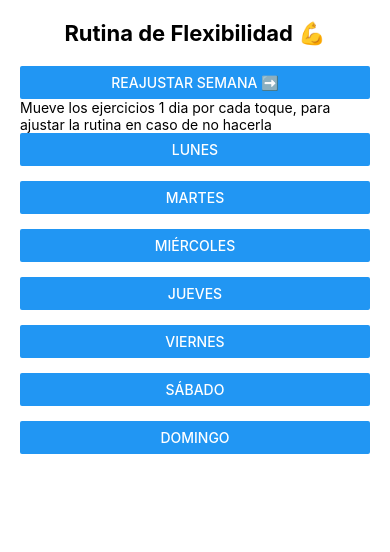
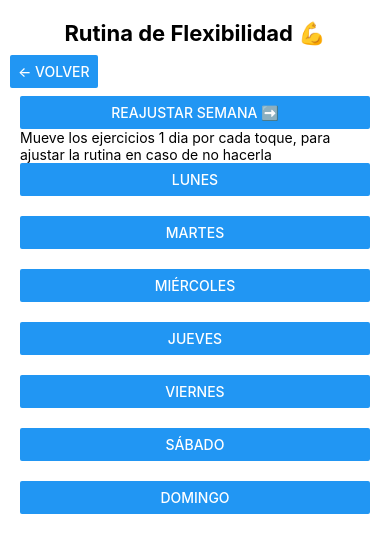
Before and after one commit to julianproplayer/Trabajo_Final_TrainUp, a React Native app: screen /Flexibilidad in a window 390 px wide. Shown: the top 552 px of the page. Built offline with nearby package versions, Linux system fonts and the light colour scheme.

Commit message:
El boton para volver para atras fue puesto en todas las pantallas correspondientes, excepto algunas como homescreen.tsx al ser una que no tiene nada antes de la misma

```diff
--- a/screens/DefinicionDiaScreen.tsx
+++ b/screens/DefinicionDiaScreen.tsx
@@ -1,6 +1,6 @@
 
 import React, { useEffect } from 'react';
-import { View, Text, StyleSheet, BackHandler, FlatList } from 'react-native';
+import { View, Text, StyleSheet, BackHandler, FlatList, Button } from 'react-native';
 import { StackNavigationProp } from '@react-navigation/stack';
 import { RouteProp } from '@react-navigation/native';
 import { RootStackParamList } from '../navigation';
@@ -27,6 +27,9 @@ export default function DefinicionDiaScreen({ navigation, route }: Props) {
 
   return (
     <View style={styles.container}>
+      <View style={styles.backButton}>
+        <Button title='← Volver' onPress={() => navigation.goBack()}/>
+      </View>
       <Text style={styles.title}>Rutina de {day} 💪</Text>
       <FlatList
         data={exercises}
@@ -46,5 +49,11 @@ const styles = StyleSheet.create({
   container: { flex:1, padding:20, backgroundColor:"#fff" },
   title: { fontSize:22, fontWeight:"bold", marginBottom:20, textAlign:"center" },
   card: { marginBottom:15, padding:15, borderWidth:1, borderRadius:8 },
-  exercise: { fontSize:18, fontWeight:"600" }
+  exercise: { fontSize:18, fontWeight:"600" },
+  backButton: {
+    position:"absolute",
+    top:55,   // lo baja un poco para que no quede pegado al notch
+    left:10,  // lo empuja a la izquierda
+    alignSelf:"flex-start"
+  }
 });
--- a/screens/DefinicionScreen.tsx
+++ b/screens/DefinicionScreen.tsx
@@ -85,6 +85,9 @@ export default function VolumenScreen({ navigation }: Props) {
 
   return (
     <View style={styles.container}>
+      <View style={styles.backButton}>
+        <Button title='← Volver' onPress={() => navigation.goBack()}/>
+      </View>
       <Text style={styles.title}>Rutina de Definición 💪</Text>
       <Button title="Reajustar semana ➡️" onPress={shiftRoutines} />
       <Text style={styles.text}>Mueve los ejercicios 1 dia por cada toque, para ajustar la rutina en caso de no hacerla</Text>
@@ -106,7 +109,13 @@ export default function VolumenScreen({ navigation }: Props) {
 
 const styles = StyleSheet.create({
   container: { flex:1, padding:20, backgroundColor:"#fff" },
-  title: { fontSize:22, fontWeight:"bold", marginBottom:20, textAlign:"center" },
+  title: { fontSize:22, fontWeight:"bold", marginBottom:50, textAlign:"center" },
   text: { fontSize:14},
-  card: { marginBottom:15 }
+  card: { marginBottom:15 },
+  backButton: {
+    position:"absolute",
+    top:55,   // lo baja un poco para que no quede pegado al notch
+    left:10,  // lo empuja a la izquierda
+    alignSelf:"flex-start"
+  }
 });
--- a/screens/FlexibilidadDiaScreen.tsx
+++ b/screens/FlexibilidadDiaScreen.tsx
@@ -1,5 +1,5 @@
 import React, { useEffect } from 'react';
-import { View, Text, StyleSheet, BackHandler, FlatList } from 'react-native';
+import { View, Text, StyleSheet, BackHandler, FlatList, Button } from 'react-native';
 import { StackNavigationProp } from '@react-navigation/stack';
 import { RouteProp } from '@react-navigation/native';
 import { RootStackParamList } from '../navigation';
@@ -26,6 +26,9 @@ export default function FlexibilidadDiaScreen({ navigation, route }: Props) {
 
   return (
     <View style={styles.container}>
+      <View style={styles.backButton}>
+        <Button title='← Volver' onPress={() => navigation.goBack()}/>
+      </View>
       <Text style={styles.title}>Rutina de {day} 💪</Text>
       <FlatList
         data={exercises}
@@ -45,5 +48,11 @@ const styles = StyleSheet.create({
   container: { flex:1, padding:20, backgroundColor:"#fff" },
   title: { fontSize:22, fontWeight:"bold", marginBottom:20, textAlign:"center" },
   card: { marginBottom:15, padding:15, borderWidth:1, borderRadius:8 },
-  exercise: { fontSize:18, fontWeight:"600" }
+  exercise: { fontSize:18, fontWeight:"600" },
+  backButton: {
+    position:"absolute",
+    top:50,   // lo baja un poco para que no quede pegado al notch
+    left:10,  // lo empuja a la izquierda
+    alignSelf:"flex-start"
+  }
 });
--- a/screens/FlexibilidadScreen.tsx
+++ b/screens/FlexibilidadScreen.tsx
@@ -85,6 +85,9 @@ export default function FlexibilidadScreen({ navigation }: Props) {
 
   return (
     <View style={styles.container}>
+      <View style={styles.backButton}>
+        <Button title='← Volver' onPress={() => navigation.goBack()}/>
+      </View>
       <Text style={styles.title}>Rutina de Flexibilidad 💪</Text>
       <Button title="Reajustar semana ➡️" onPress={shiftRoutines} />
       <Text style={styles.text}>Mueve los ejercicios 1 dia por cada toque, para ajustar la rutina en caso de no hacerla</Text>
@@ -106,7 +109,13 @@ export default function FlexibilidadScreen({ navigation }: Props) {
 
 const styles = StyleSheet.create({
   container: { flex:1, padding:20, backgroundColor:"#fff" },
-  title: { fontSize:22, fontWeight:"bold", marginBottom:20, textAlign:"center" },
+  title: { fontSize:22, fontWeight:"bold", marginBottom:50, textAlign:"center" },
   text: { fontSize:14},
-  card: { marginBottom:15 }
+  card: { marginBottom:20 },
+  backButton: {
+    position:"absolute",
+    top:55,   // lo baja un poco para que no quede pegado al notch
+    left:10,  // lo empuja a la izquierda
+    alignSelf:"flex-start"
+  }
 });
--- a/screens/PerfilScreen.tsx
+++ b/screens/PerfilScreen.tsx
@@ -1,5 +1,5 @@
 import React, { useEffect, useState } from 'react';
-import { View, Text, StyleSheet, BackHandler } from 'react-native';
+import { View, Text, StyleSheet, BackHandler, Button } from 'react-native';
 import AsyncStorage from '@react-native-async-storage/async-storage';
 import { useNavigation } from '@react-navigation/native';
 
@@ -33,6 +33,11 @@ export default function PerfilScreen() {
 
   return (
     <View style={styles.container}>
+      {/* Botón arriba a la izquierda */}
+      <View style={styles.backButton}>
+        <Button title="← Volver" onPress={() => navigation.goBack()} />
+      </View>
+
       <Text style={styles.title}>Perfil del Usuario 👤</Text>
       {user ? (
         <>
@@ -52,5 +57,11 @@ export default function PerfilScreen() {
 
 const styles = StyleSheet.create({
   container: { flex:1, justifyContent:"center", alignItems:"center", backgroundColor:"#fff" },
-  title: { fontSize:22, marginBottom:20, fontWeight:"bold" }
+  title: { fontSize:22, marginBottom:20, fontWeight:"bold" },
+  backButton: {
+    position:"absolute",
+    top:40,   // lo baja un poco para que no quede pegado al notch
+    left:10,  // lo empuja a la izquierda
+    alignSelf:"flex-start"
+  }
 });
--- a/screens/VolumenDiaScreen.tsx
+++ b/screens/VolumenDiaScreen.tsx
@@ -1,6 +1,6 @@
 // VolumenDiaScreen.tsx
 import React, { useEffect } from 'react';
-import { View, Text, StyleSheet, BackHandler, FlatList, Image } from 'react-native';
+import { View, Text, StyleSheet, BackHandler, FlatList, Image, Button } from 'react-native';
 import { StackNavigationProp } from '@react-navigation/stack';
 import { RouteProp } from '@react-navigation/native';
 import { RootStackParamList } from '../navigation';
@@ -33,6 +33,9 @@ export default function VolumenDiaScreen({ navigation, route }: Props) {
 
   return (
     <View style={styles.container}>
+      <View style={styles.backButton}>
+        <Button title='← Volver' onPress={() => navigation.goBack()}/>
+      </View>
       <Text style={styles.title}>Rutina de {day} 💪</Text>
       <FlatList
         data={exercises}
@@ -57,9 +60,15 @@ export default function VolumenDiaScreen({ navigation, route }: Props) {
 
 const styles = StyleSheet.create({
   container: { flex:1, padding:20, backgroundColor:"#fff" },
-  title: { fontSize:22, fontWeight:"bold", marginBottom:20, textAlign:"center" },
+  title: { fontSize:22, fontWeight:"bold", marginBottom:50, textAlign:"center" },
   card: { marginBottom:15, padding:15, borderWidth:1, borderRadius:8, borderColor:"#ccc" },
   exercise: { fontSize:18, fontWeight:"600", marginBottom:5 },
   description: { fontSize:14, color:"#333" },
-  exerciseImage: { width: 250, height: 250, marginTop: 10, alignSelf: "center" }
+  exerciseImage: { width: 250, height: 250, marginTop: 10, alignSelf: "center" },
+  backButton: {
+    position:"absolute",
+    top:50,   // lo baja un poco para que no quede pegado al notch
+    left:10,  // lo empuja a la izquierda
+    alignSelf:"flex-start"
+  }
 });
--- a/screens/VolumenScreen.tsx
+++ b/screens/VolumenScreen.tsx
@@ -119,8 +119,11 @@ export default function VolumenScreen({ navigation }: Props) {
 
   return (
     <View style={styles.container}>
+      <View style={styles.backButton}>
+        <Button title='← Volver' onPress={() => navigation.goBack()}/>
+      </View>
       <Text style={styles.title}>Rutina de Volumen 💪</Text>
-      <View style={{ gap: 10, marginBottom: 10 }}>
+      <View style={{ gap: 10, marginTop: 30 }}>
         <Button title="Reajustar semana ➡️" onPress={shiftRoutines} />
         <Button title="Restaurar valores originales 🔄" color="#ff4757" onPress={resetToDefault} />
       </View>
@@ -146,5 +149,11 @@ const styles = StyleSheet.create({
   container: { flex:1, padding:20, backgroundColor:"#fff" },
   title: { fontSize:22, fontWeight:"bold", marginBottom:20, textAlign:"center" },
   text: { fontSize:14, marginBottom:10, textAlign:"center" },
-  card: { marginBottom:15 }
+  card: { marginBottom:15 },
+  backButton: {
+    position:"absolute",
+    top:50,   // lo baja un poco para que no quede pegado al notch
+    left:10,  // lo empuja a la izquierda
+    alignSelf:"flex-start"
+  }
 });
```
